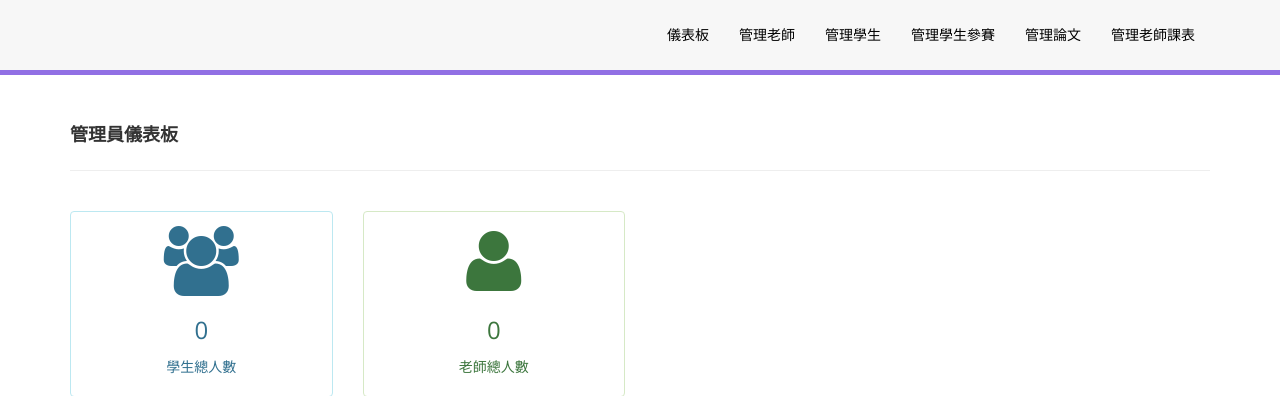
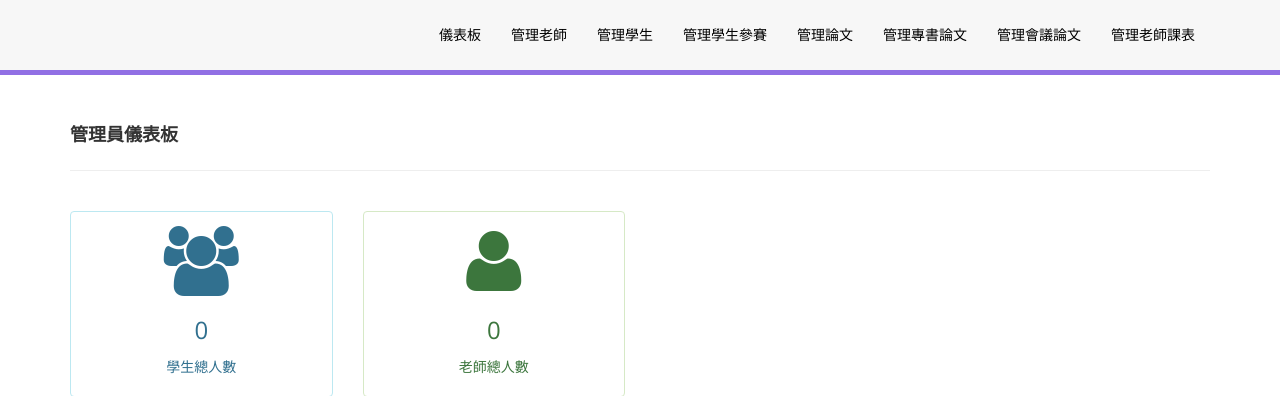
Before and after one commit to woizhicheng0309/DataStructure_Final_Project, a PHP site: page /admin/dashboard.php in a window 1280 px wide. Shown: the part 180-576 px from the top of the page. Run offline with PHP 8.4, Linux system fonts and the light colour scheme; the visitor is signed in with stand-in values (Sample User, id 1); data that the repository does not hold is empty.

Commit message:
Update header.php

```diff
--- a/library/includes/header.php
+++ b/library/includes/header.php
@@ -31,6 +31,8 @@
                         echo '<li><a href="manage-students.php">管理學生</a></li>';
                         echo '<li><a href="manage-mentored-awards.php">管理學生參賽</a></li>';
                         echo '<li><a href="manage-publications.php">管理論文</a></li>';
+                        echo '<li><a href="manage-book-papers.php">管理專書論文</a></li>';
+                        echo '<li><a href="manage-conference-papers.php">管理會議論文</a></li>';
                         echo '<li><a href="manage-timetable.php">管理老師課表</a></li>';
                         echo '</ul>';
                     }
```
